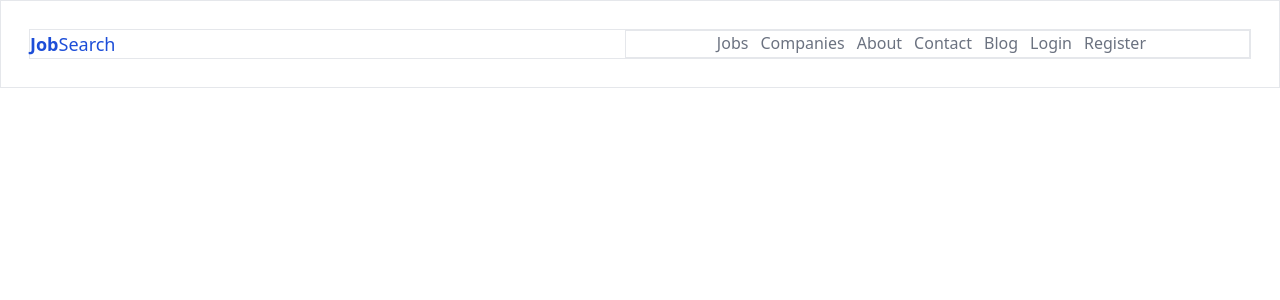
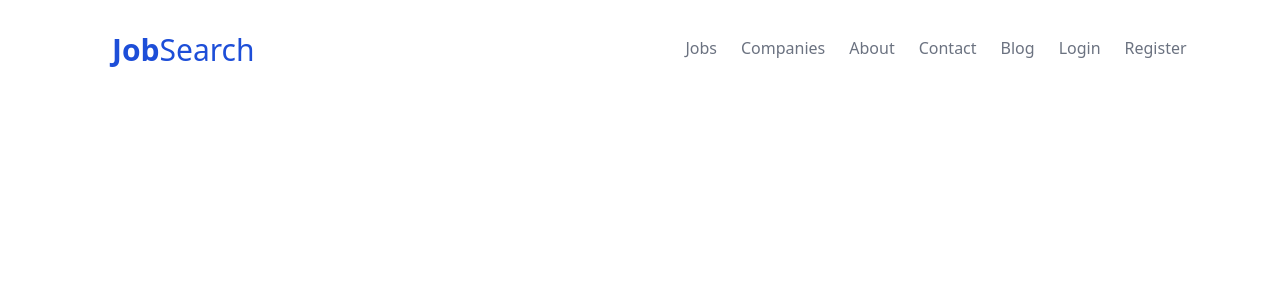
Before and after one commit to cleverAkanimoh/tailwind-learning-project, a React (Vite) app: page / in a window 1280 px wide. Shown: the top 300 px of the page. Built offline with nearby package versions, Linux system fonts and the light colour scheme.

Commit message:
modified NavBar.jsx in Components

```diff
--- a/src/Components/NavBar.jsx
+++ b/src/Components/NavBar.jsx
@@ -1,20 +1,20 @@
 
 export default function () {
     return (
-        <nav className="sm:w-full sm:p-7 p-3 capitalize border">
-            <div className="sm:w-full sm:flex border">
-                <div className="sm:w-full flex sm:flex justify-between">
-                    <h3 className="sm:text-lg"><strong className="text-blue-700">Job</strong><span className="text-blue-700">Search</span></h3>
-                    <h4 className="sm:hidden">menu</h4>
+        <nav className="w-full sm:p-5 md:p-8 p-3 capitalize">
+            <div className="sm:w-full md:flex">
+                <div className="sm:w-full flex justify-between">
+                    <h3 className="lg:text-3xl md:text-2xl text-xl md:ml-15 lg:ml-20"><strong className="text-blue-700">Job</strong><span className="text-blue-700">Search</span></h3>
+                    <h4 className="md:hidden cursor-pointer">menu</h4>
                 </div>
-                <ul className="sm:w-screen sm:flex justify-center border">
-                    <li className="sm:pr-3 text-gray-500 font-sans cursor-pointer">jobs</li>
-                    <li className="sm:pr-3 text-gray-500 font-sans cursor-pointer">companies</li>
-                    <li className="sm:pr-3 text-gray-500 font-sans cursor-pointer">about</li>
-                    <li className="sm:pr-3 text-gray-500 font-sans cursor-pointer">contact</li>
-                    <li className="sm:pr-3 text-gray-500 font-sans cursor-pointer">blog</li>
-                    <li className="sm:pr-3 text-gray-500 font-sans cursor-pointer">login</li>
-                    <li className="sm:pr-3 text-gray-500 font-sans cursor-pointer">register</li>
+                <ul className="w-full mt-4 md:mt-0 md:flex justify-center">
+                    <li className="md:mr-4 p-1 hover:text-blue-700 w-auto text-gray-500 font-sans cursor-pointer">jobs</li>
+                    <li className="md:mr-4 p-1 hover:text-blue-700 w-auto text-gray-500 font-sans cursor-pointer">companies</li>
+                    <li className="md:mr-4 p-1 hover:text-blue-700 w-auto text-gray-500 font-sans cursor-pointer">about</li>
+                    <li className="md:mr-4 p-1 hover:text-blue-700 w-auto text-gray-500 font-sans cursor-pointer">contact</li>
+                    <li className="md:mr-4 p-1 hover:text-blue-700 w-auto text-gray-500 font-sans cursor-pointer">blog</li>
+                    <li className="md:mr-4 p-1 hover:text-blue-700 w-auto text-gray-500 font-sans cursor-pointer">login</li>
+                    <li className="md:mr-4 p-1 hover:text-blue-700 w-auto text-gray-500 font-sans cursor-pointer">register</li>
                 </ul>
             </div>
         </nav>
```
